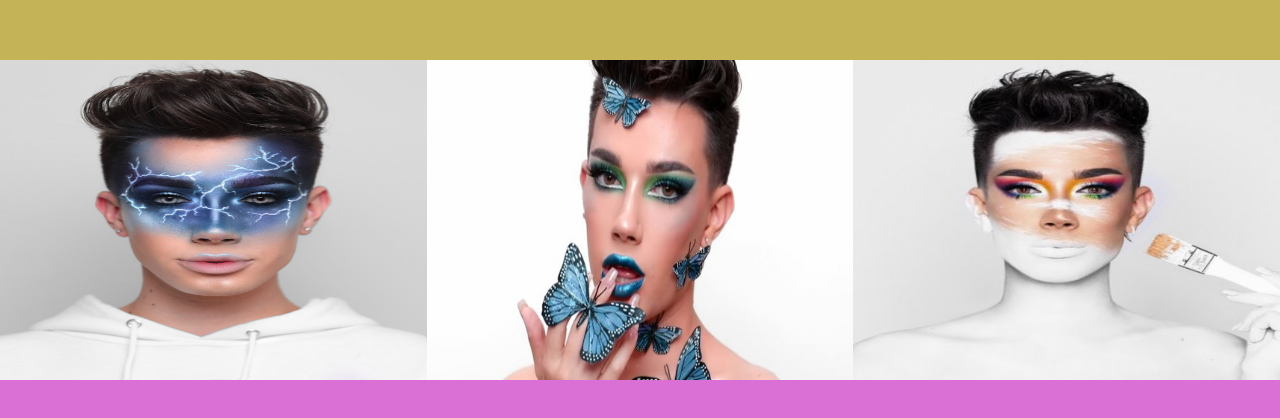
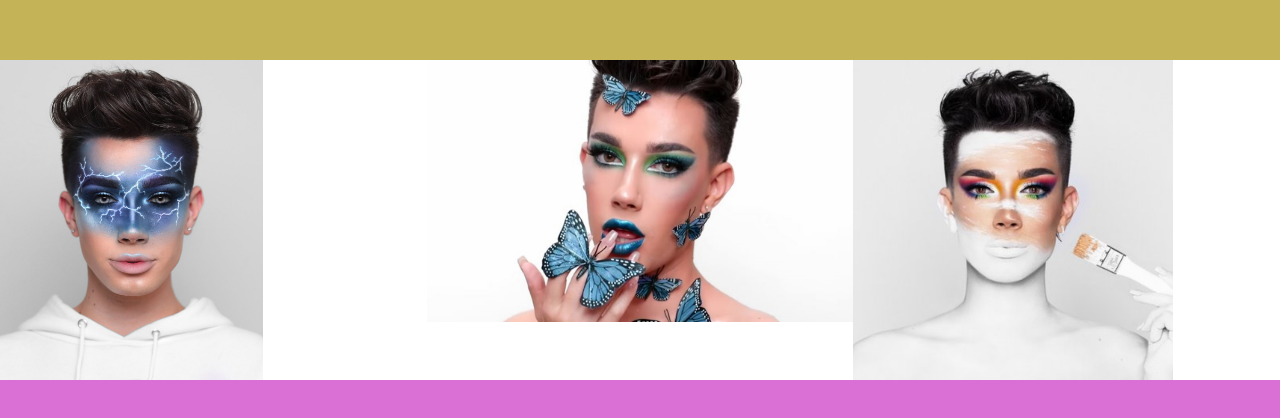
Before and after one commit to kobywu/WireframeF, a plain HTML site: page index.html in a window 1280 px wide. Shown: the part 180-598 px from the top of the page. Drawn offline with Linux system fonts and the light colour scheme.

Commit message:
Update index.html

```diff
--- a/index.html
+++ b/index.html
@@ -13,9 +13,15 @@
 	<body>
 		<div class="row gold"></div>
 		<div class="pic-holder center-content">
-			<img class="pic restrict-img-size" src="image/look.jpg"/>
-			<img class="pic restrict-img-size" src="image/makeup.jpg"/>
-			<img class="pic restrict-img-size" src="image/artist.jpg"/>
+			<div  class="pic" >
+				<img class=" restrict-img-size" src="image/look.jpg"/>
+			</div>
+			<div  class="pic" >
+				<img class=" restrict-img-size" src="image/makeup.jpg"/>
+			</div>
+			<div  class="pic" >
+				<img class="restrict-img-size" src="image/artist.jpg"/>
+			</div>
 		</div>
 		<div class="row purple"></div>
 	</body>
```
